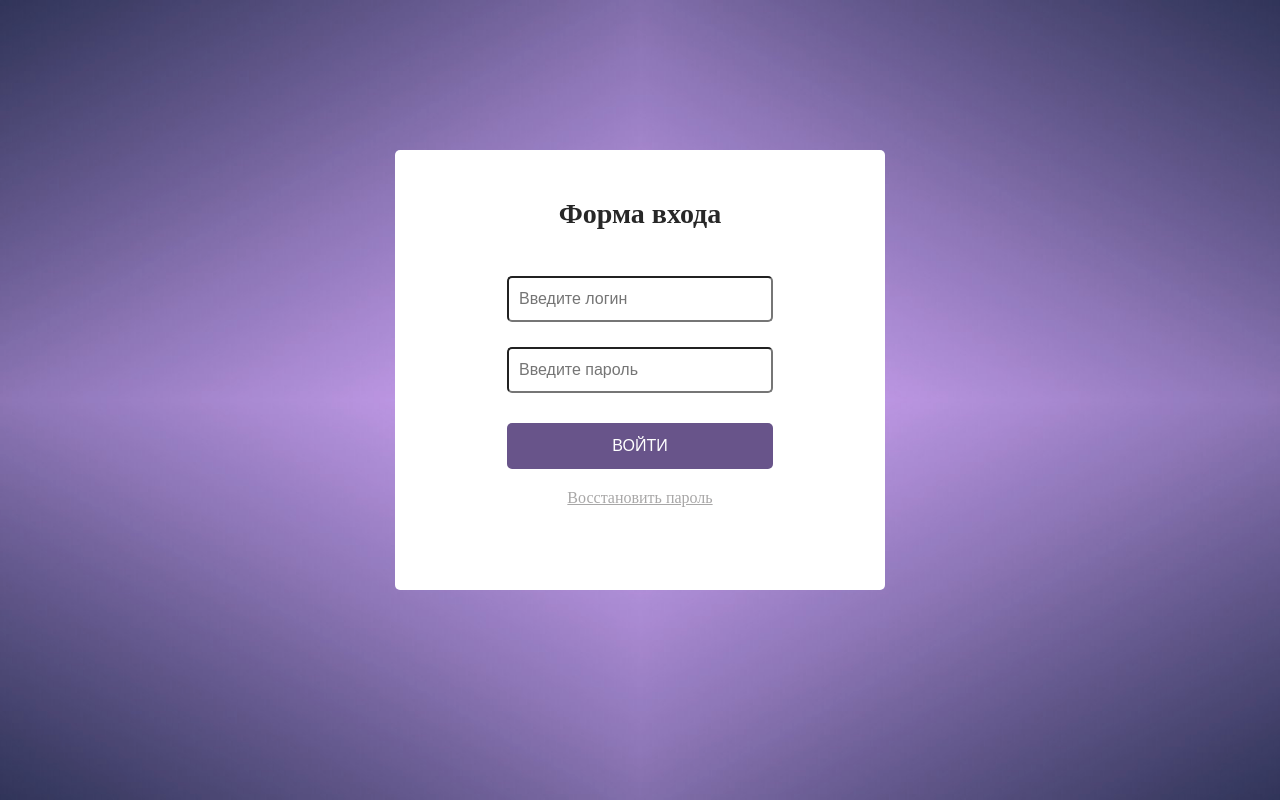
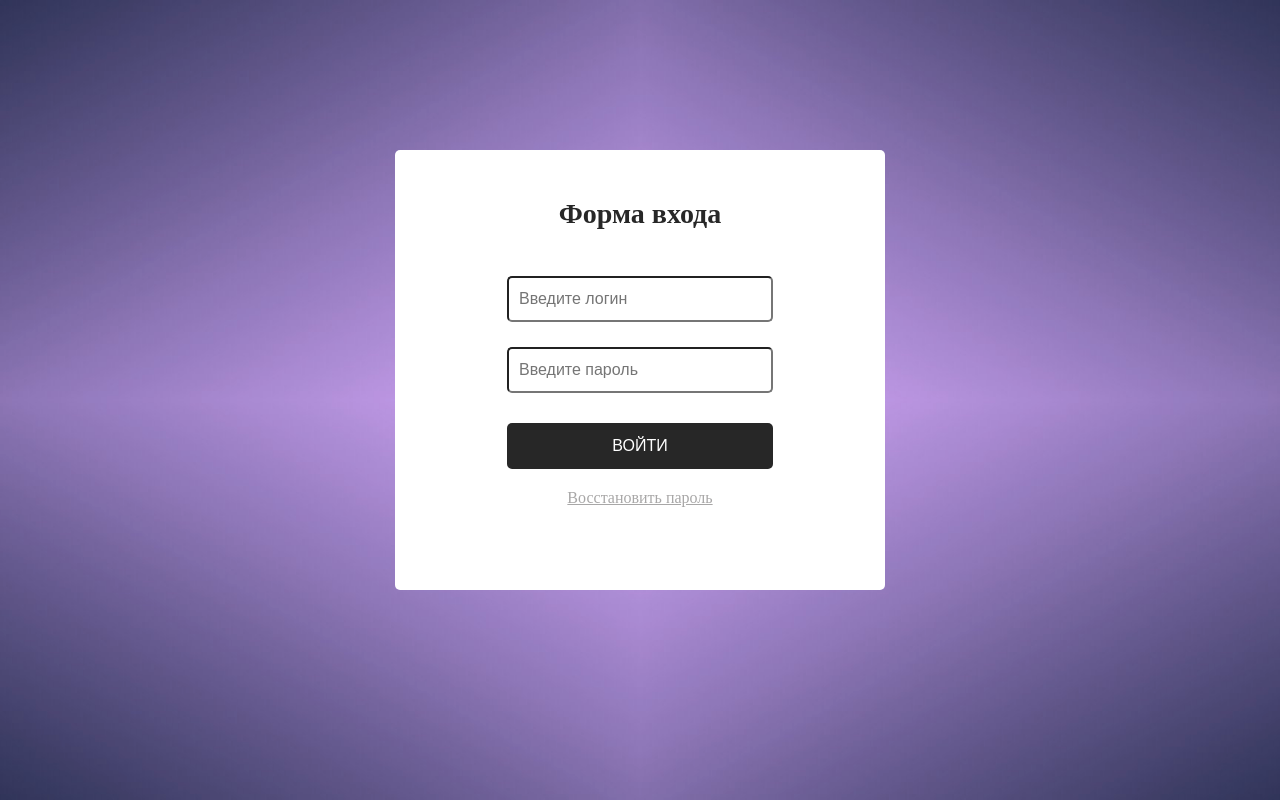
Before and after one commit to LenaSkarlett/lab1, a plain HTML site: page index.html in a window 1280 px wide. In both pictures the pointer is over the input "ВОЙТИ". Drawn offline with Linux system fonts and the light colour scheme.

Commit message:
Анимация кнопки CSS

```diff
--- a/css/styles.css
+++ b/css/styles.css
@@ -48,3 +48,9 @@ a:hover{
     cursor: pointer;
     border-radius: 5px;
 }
+
+.dws-submit:hover{
+    transition: all 0.5s;
+    background: rgb(39, 39, 39);
+    color: #ffffff;
+}
```
